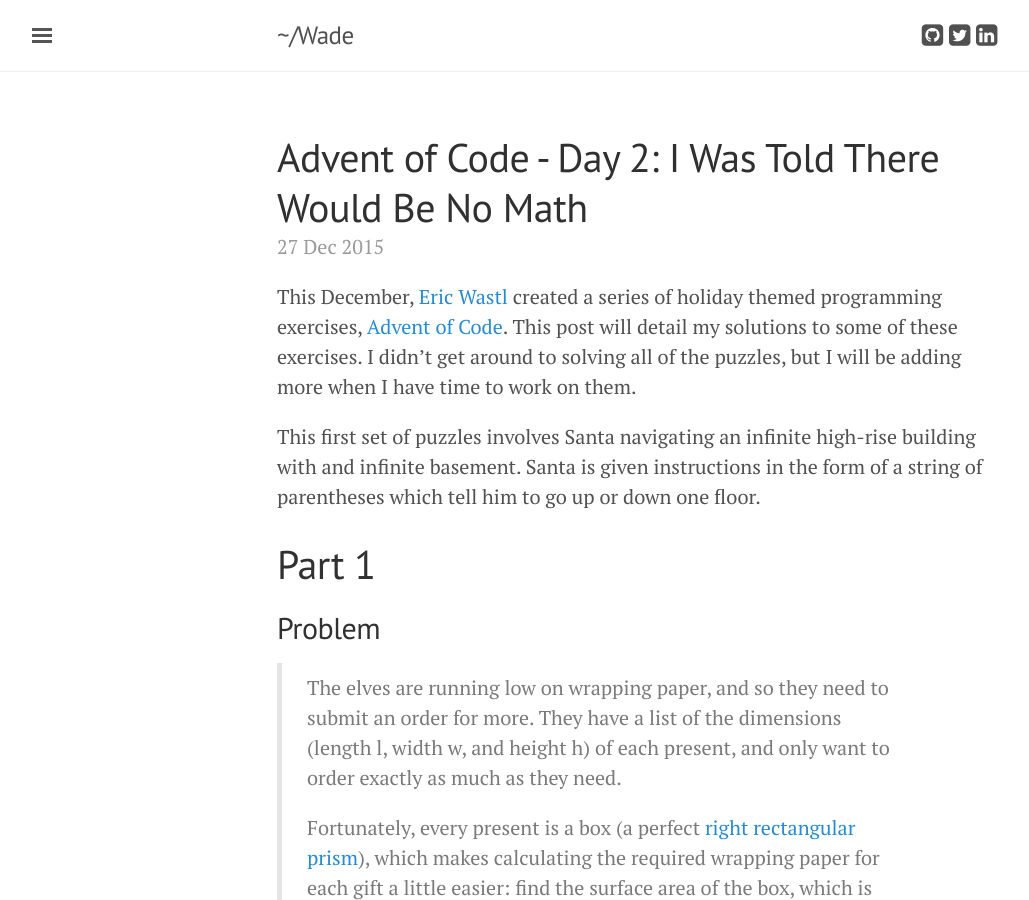
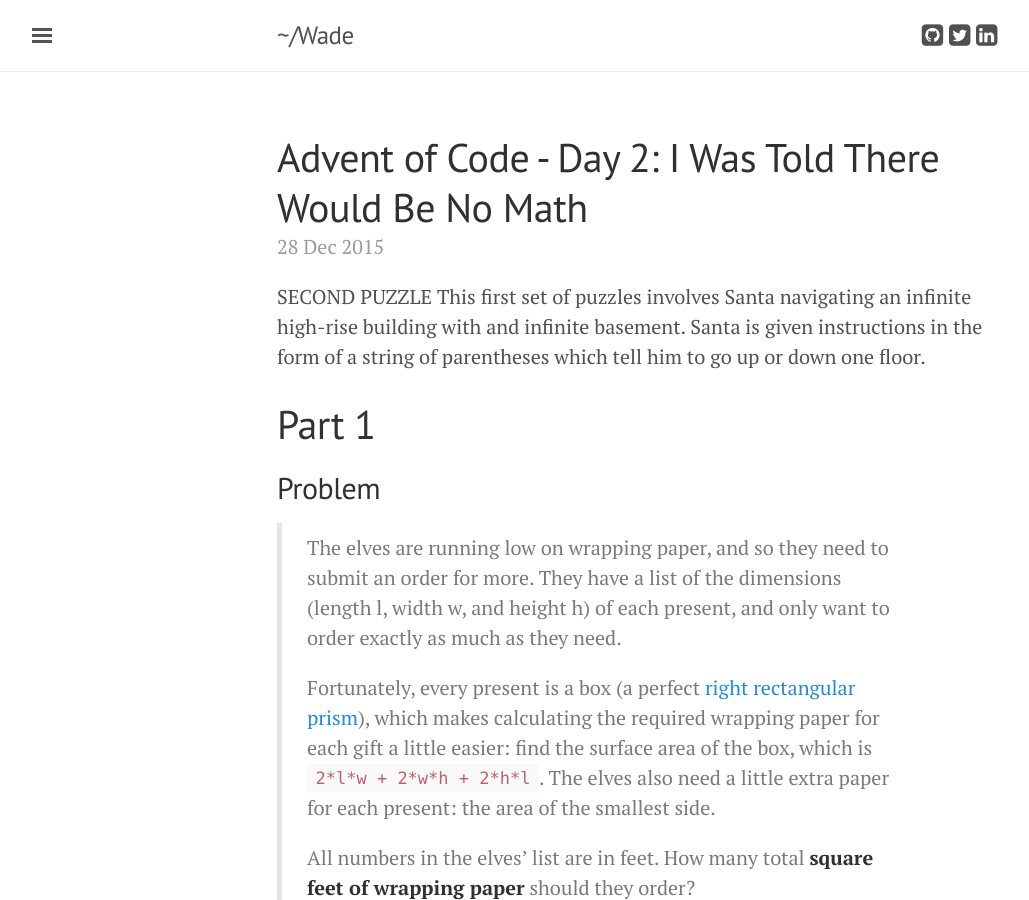
Before and after one commit to keawade/keawade.github.io, a Jekyll site: the page built from _posts/2015-12-28-Advent_of_Code_2.md, in a window 1280 px wide and 900 px high. Shown: the whole window, without its empty margins (3-1032 px from the left). Built offline with Jekyll 4.4.1, drawn with Linux system fonts in a browser that asks for light colours; nearby versions of some CDN libraries; some of the changed text lies outside the part shown.

Commit message:
Updating

```diff
--- a/_posts/2015-12-29-Advent_of_Code_2.md
+++ b/_posts/2015-12-28-Advent_of_Code_2.md
@@ -1,13 +1,12 @@
 ---
 layout: post
 title: 'Advent of Code - Day 2: I Was Told There Would Be No Math'
-date: 2015-12-27 23:46:00
+date: 2015-12-28 00:30:00
 tags: [Node.js, Python, programming, Advent of Code]
 comments: true
 ---
 
-This December, [Eric Wastl](http://was.tl/) created a series of holiday themed programming exercises, [Advent of Code](http://adventofcode.com/). This post will detail my solutions to some of these exercises. I didn't get around to solving all of the puzzles, but I will be adding more when I have time to work on them.
-
+SECOND PUZZLE
 This first set of puzzles involves Santa navigating an infinite high-rise building with and infinite basement. Santa is given instructions in the form of a string of parentheses which tell him to go up or down one floor.
 
 <!--more-->
```
Also changed, not shown: _posts/2015-12-27-Advent_of_Code.md (renamed from _posts/2015-12-28-Advent_of_Code.md, +1 -1 lines).
